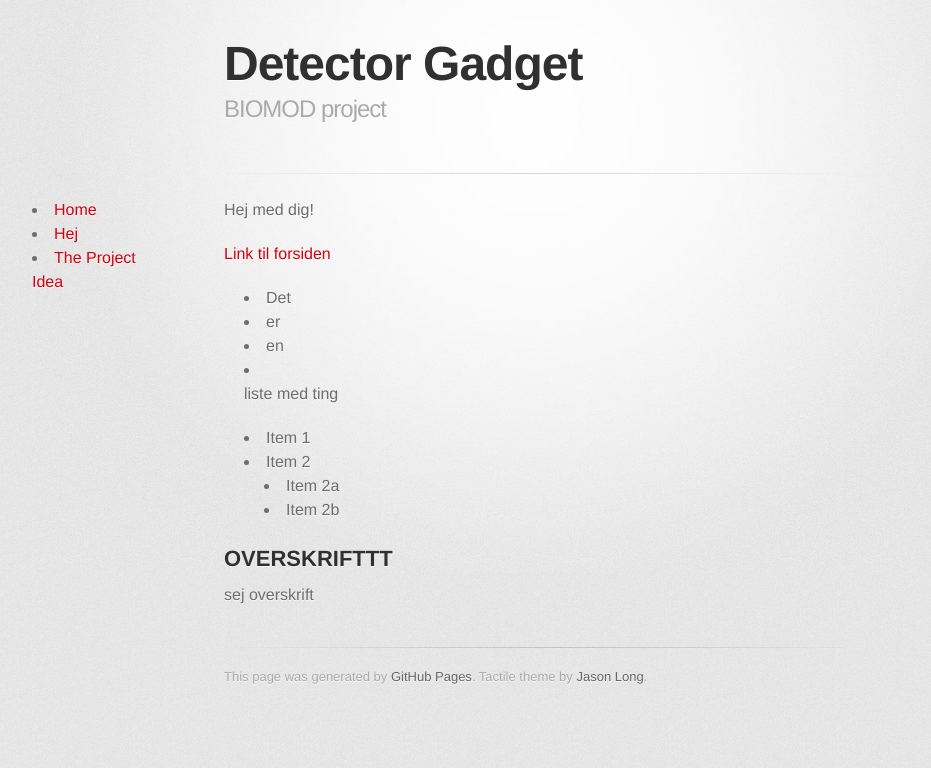
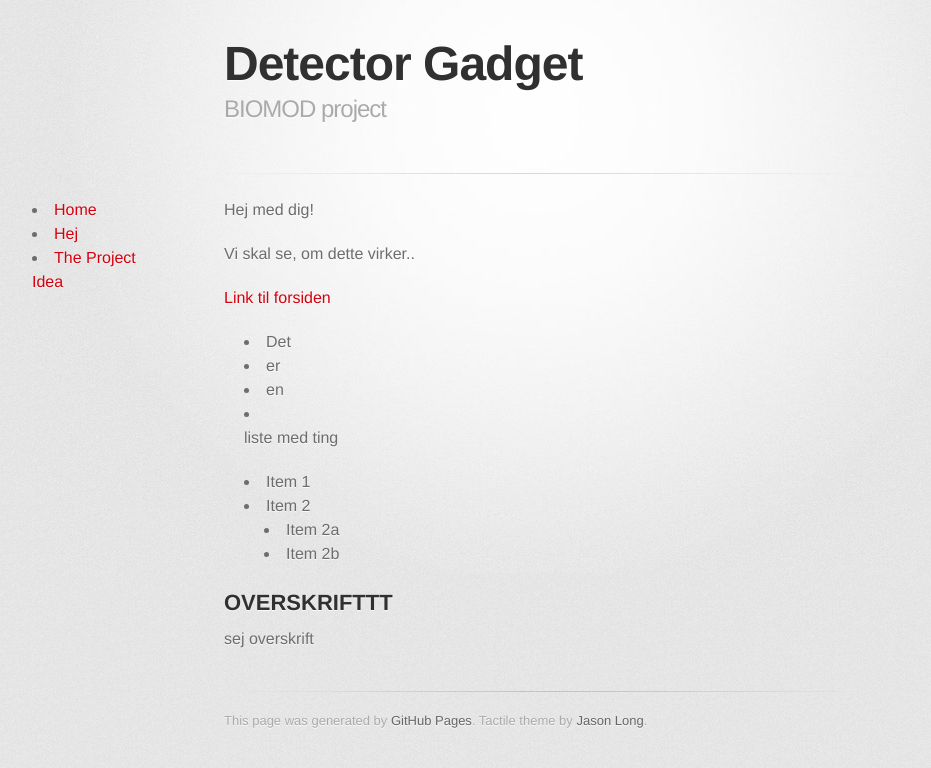
Before and after one commit to detectorgadget/detectorgadget.github.io, a Jekyll site: the page built from hej.md, in a window 1280 px wide. Shown: the top 768 px of the page, without its empty margins (106-1037 px from the left). Built offline with Jekyll 4.4.1, drawn with Linux system fonts in a browser that asks for light colours; some web fonts are replaced.

Commit message:
Ændring i hej, for at tjekke om .html filen ændres

```diff
--- a/hej.md
+++ b/hej.md
@@ -5,6 +5,8 @@ hej: med dig
 
 
 Hej {{ page.hej }}!
+
+Vi skal se, om dette virker..
 
 [Link til forsiden](index.html)
 
```
